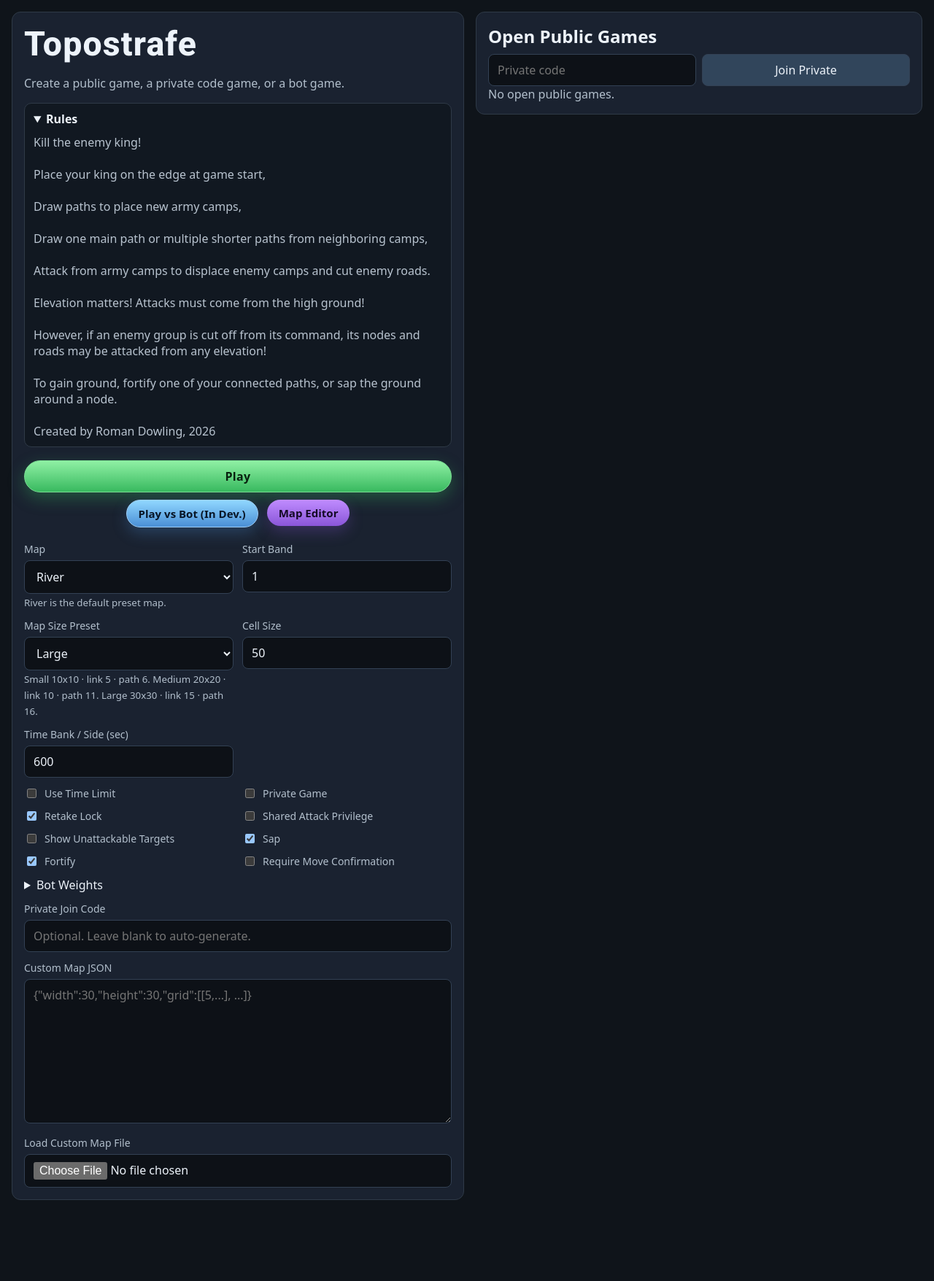
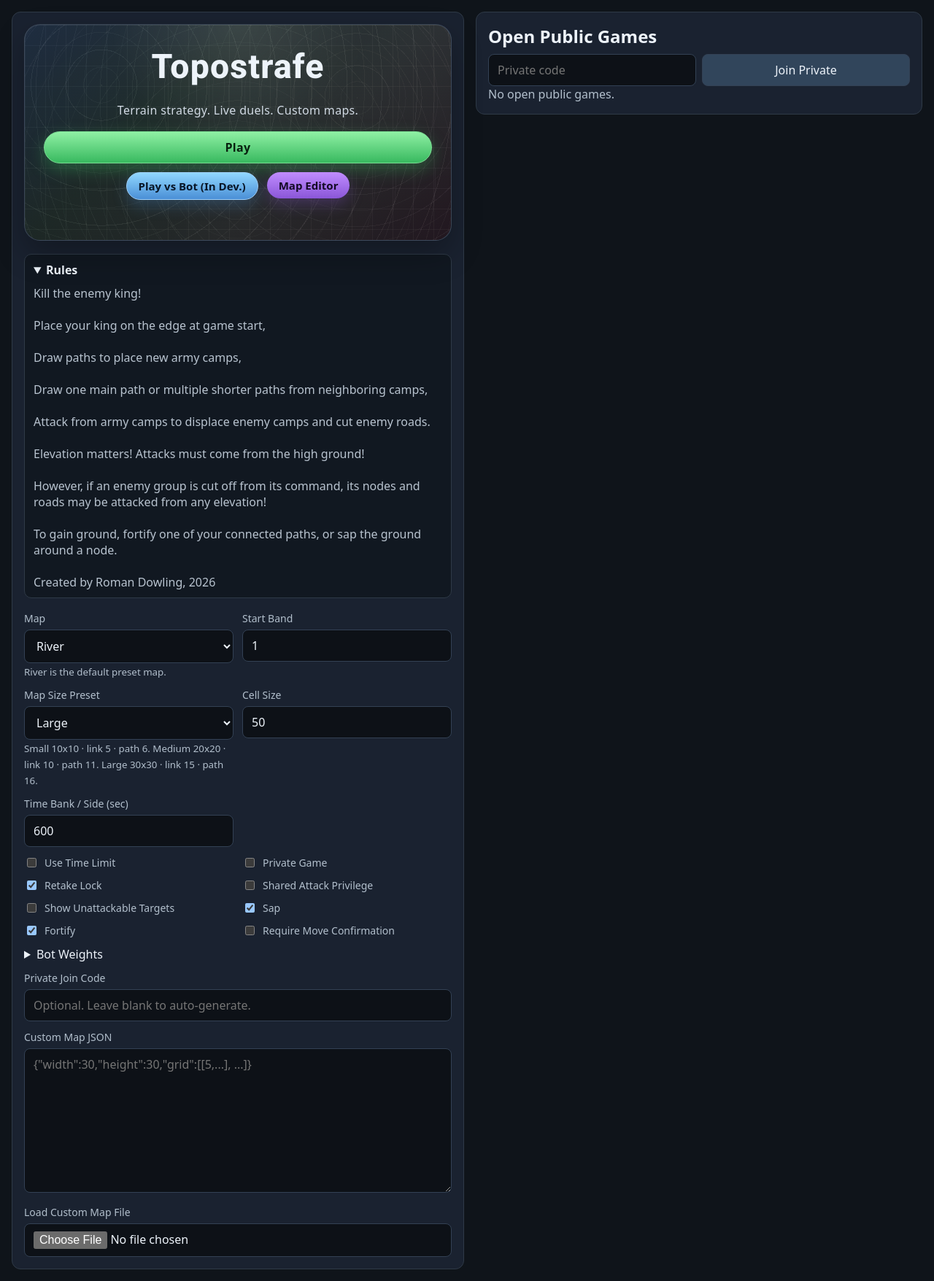
Before and after one commit to rpdowling/Topostrafe, a FastAPI app: page / in a window 1280 px wide. Shown: the whole page at 73% size. Before the commit the page ends 1645 px from the top, so only its background shows below. Run offline with FastAPI, Linux system fonts and the light colour scheme; data that the repository does not hold is empty.

Commit message:
menu ui fix

```diff
--- a/main.py
+++ b/main.py
@@ -87,7 +87,7 @@ async def api_generate_map(payload: dict[str, Any]):
         map_data = eng.MapData(PRISON_MAP["width"], PRISON_MAP["height"], [row[:] for row in PRISON_MAP["grid"]])
     elif map_type == "Altar":
         map_data = eng.MapData(ALTAR_MAP["width"], ALTAR_MAP["height"], [row[:] for row in ALTAR_MAP["grid"]])
-    elif map_type == "Mosaic":
+    elif map_type == "Bridges":
         map_data = eng.MapData(MOSAIC_MAP["width"], MOSAIC_MAP["height"], [row[:] for row in MOSAIC_MAP["grid"]])
     else:
         map_data = eng.MapGenerator.generate(width, height, map_type)
--- a/static/app.css
+++ b/static/app.css
@@ -435,3 +435,84 @@ button:hover, .button-link:hover { background: var(--button-active); }
 .menu-subactions > * {
   flex: 0 0 auto;
 }
+
+
+.menu-panel {
+  position: relative;
+}
+.hero-card {
+  position: relative;
+  overflow: hidden;
+  border-radius: 22px;
+  border: 1px solid rgba(124, 146, 170, 0.38);
+  background: linear-gradient(180deg, rgba(24, 32, 44, 0.96) 0%, rgba(16, 22, 31, 0.98) 100%);
+  box-shadow: 0 18px 42px rgba(0, 0, 0, 0.28), inset 0 1px 0 rgba(255,255,255,0.05);
+  margin-bottom: 18px;
+}
+.hero-bg {
+  position: absolute;
+  inset: 0;
+  pointer-events: none;
+  background:
+    linear-gradient(135deg, rgba(69,117,180,0.16) 0%, rgba(145,207,96,0.11) 34%, rgba(254,224,139,0.10) 64%, rgba(215,48,39,0.10) 100%),
+    linear-gradient(rgba(255,255,255,0.045) 1px, transparent 1px),
+    linear-gradient(90deg, rgba(255,255,255,0.045) 1px, transparent 1px),
+    repeating-radial-gradient(circle at 18% 28%, rgba(255,255,255,0.07) 0 1px, transparent 1px 24px, rgba(255,255,255,0.04) 24px 25px, transparent 25px 48px),
+    repeating-radial-gradient(circle at 78% 34%, rgba(255,255,255,0.05) 0 1px, transparent 1px 22px, rgba(255,255,255,0.03) 22px 23px, transparent 23px 44px),
+    repeating-radial-gradient(circle at 50% 72%, rgba(255,255,255,0.045) 0 1px, transparent 1px 26px, rgba(255,255,255,0.028) 26px 27px, transparent 27px 54px);
+  background-size: auto, 28px 28px, 28px 28px, auto, auto, auto;
+  opacity: 0.95;
+}
+.hero-card::after {
+  content: "";
+  position: absolute;
+  inset: 0;
+  background: radial-gradient(circle at top, rgba(255,255,255,0.10), transparent 42%);
+  pointer-events: none;
+}
+.hero-content {
+  position: relative;
+  z-index: 1;
+  padding: 30px 26px 28px;
+  display: flex;
+  flex-direction: column;
+  align-items: center;
+  text-align: center;
+  gap: 12px;
+}
+.hero-subtitle {
+  margin: 0;
+  color: #d1dae4;
+  font-size: 1rem;
+  letter-spacing: 0.02em;
+}
+.hero-actions {
+  width: 100%;
+  margin-top: 6px;
+}
+.hero-actions #create-status {
+  min-height: 1.2em;
+}
+.hero-actions .play-button {
+  min-width: 196px;
+}
+.hero-actions .menu-subactions {
+  width: auto;
+  margin: 2px auto 0;
+}
+.hero-actions .menu-subactions > * {
+  flex: 0 0 auto;
+}
+@media (max-width: 640px) {
+  .hero-content {
+    padding: 24px 18px 22px;
+  }
+  .hero-actions .menu-subactions {
+    width: 100%;
+    display: flex;
+    flex-direction: column;
+  }
+  .hero-actions .menu-subactions > * {
+    width: 100%;
+  }
+}
--- a/store.py
+++ b/store.py
@@ -21,11 +21,11 @@ ELEVATION_COLORS = {
 }
 PLAYER_COLORS = {0: "#ff00ff", 1: "#ffffff"}
 PLAYER_OUTLINES = {0: "#2b0030", 1: "#000000"}
-MAP_TYPES = ["River", "Prison", "Mosaic", "Three Mountains", "Noise", "Ridges", "Plains", "Mountains", "Altar", "Custom"]
+MAP_TYPES = ["River", "Prison", "Bridges", "Three Mountains", "Noise", "Ridges", "Plains", "Mountains", "Altar", "Custom"]
 MAP_TYPE_LABELS = {
     "River": "River",
     "Prison": "Prison",
-    "Mosaic": "Mosaic",
+    "Bridges": "Bridges",
     "Three Mountains": "Three Mountains (randomized)",
     "Noise": "Noise (randomized)",
     "Ridges": "Ridges (randomized)",
@@ -223,7 +223,7 @@ class GameStore:
             return eng.MapData(int(PRISON_MAP["width"]), int(PRISON_MAP["height"]), [[int(c) for c in row] for row in PRISON_MAP["grid"]])
         if settings.map_type == "Altar":
             return eng.MapData(int(ALTAR_MAP["width"]), int(ALTAR_MAP["height"]), [[int(c) for c in row] for row in ALTAR_MAP["grid"]])
-        if settings.map_type == "Mosaic":
+        if settings.map_type == "Bridges":
             return eng.MapData(int(MOSAIC_MAP["width"]), int(MOSAIC_MAP["height"]), [[int(c) for c in row] for row in MOSAIC_MAP["grid"]])
         if settings.map_type == "Custom":
             raw = payload.get("custom_map_json", "")
--- a/templates/index.html
+++ b/templates/index.html
@@ -11,9 +11,23 @@
 </head>
 <body>
   <div class="page two-col">
-    <section class="panel">
-      <h1 class="site-title">Topostrafe</h1>
-      <p class="muted">Create a public game, a private code game, or a bot game.</p>
+    <section class="panel menu-panel">
+      <div class="hero-card">
+        <div class="hero-bg" aria-hidden="true"></div>
+        <div class="hero-content">
+          <h1 class="site-title">Topostrafe</h1>
+          <p class="hero-subtitle">Terrain strategy. Live duels. Custom maps.</p>
+
+          <div class="actions menu-actions hero-actions">
+            <button id="play-button" class="play-button" type="submit" form="create-form">Play</button>
+            <div class="menu-subactions">
+              <button id="bot-button" class="menu-secondary menu-bot-button" type="button" form="create-form">Play vs Bot (In Dev.)</button>
+              <a class="button-link menu-secondary menu-editor-button" href="/editor">Map Editor</a>
+            </div>
+            <span id="create-status" class="muted"></span>
+          </div>
+        </div>
+      </div>
 
       <details open class="rules-box">
         <summary>Rules</summary>
@@ -21,15 +35,6 @@
       </details>
 
       <form id="create-form" class="stack gap-12">
-        <div class="actions menu-actions">
-          <button id="play-button" class="play-button" type="submit">Play</button>
-          <div class="menu-subactions">
-            <button id="bot-button" class="menu-secondary menu-bot-button" type="button">Play vs Bot (In Dev.)</button>
-            <a class="button-link menu-secondary menu-editor-button" href="/editor">Map Editor</a>
-          </div>
-          <span id="create-status" class="muted"></span>
-        </div>
-
         <div class="grid two">
           <label>
             <span>Map</span>
```
